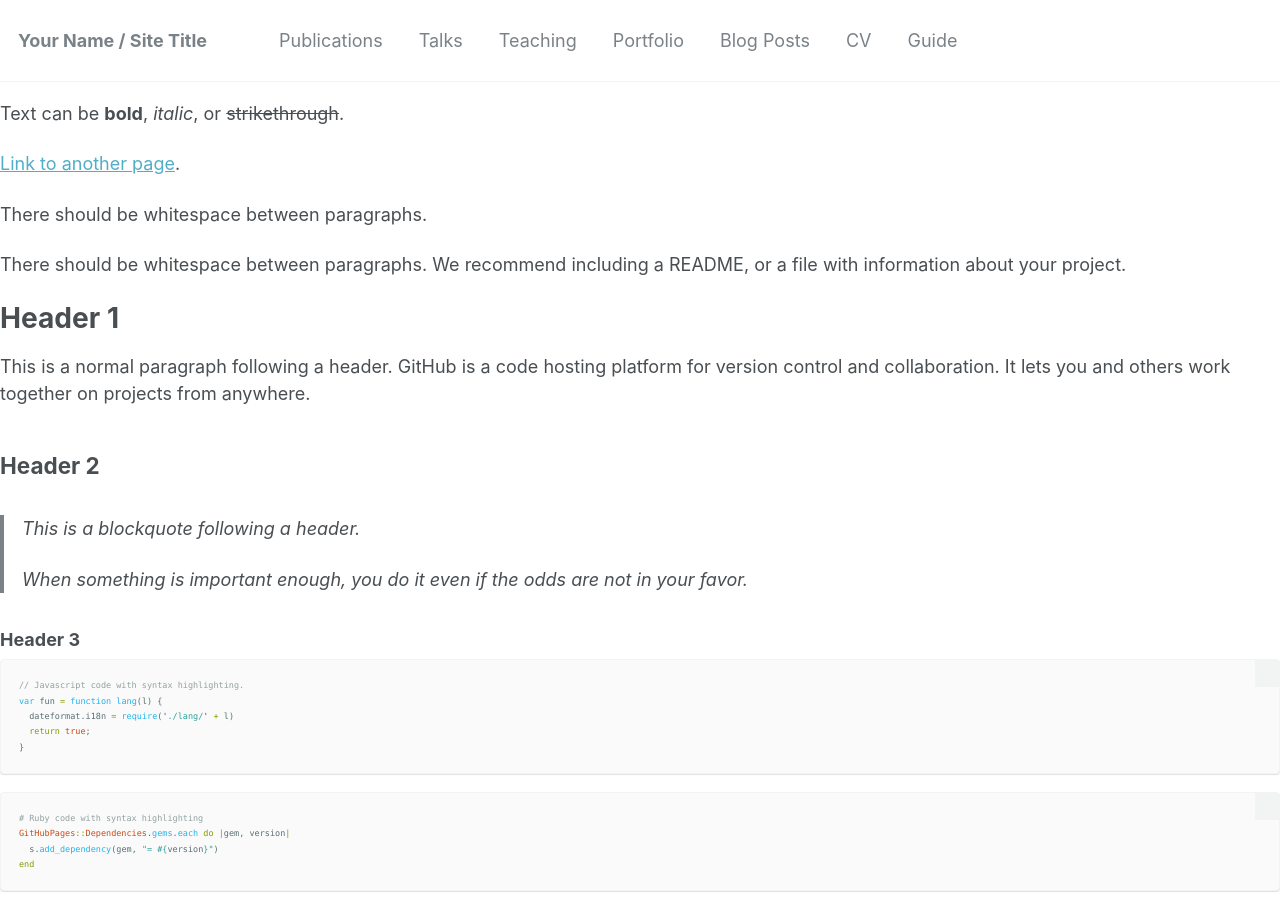
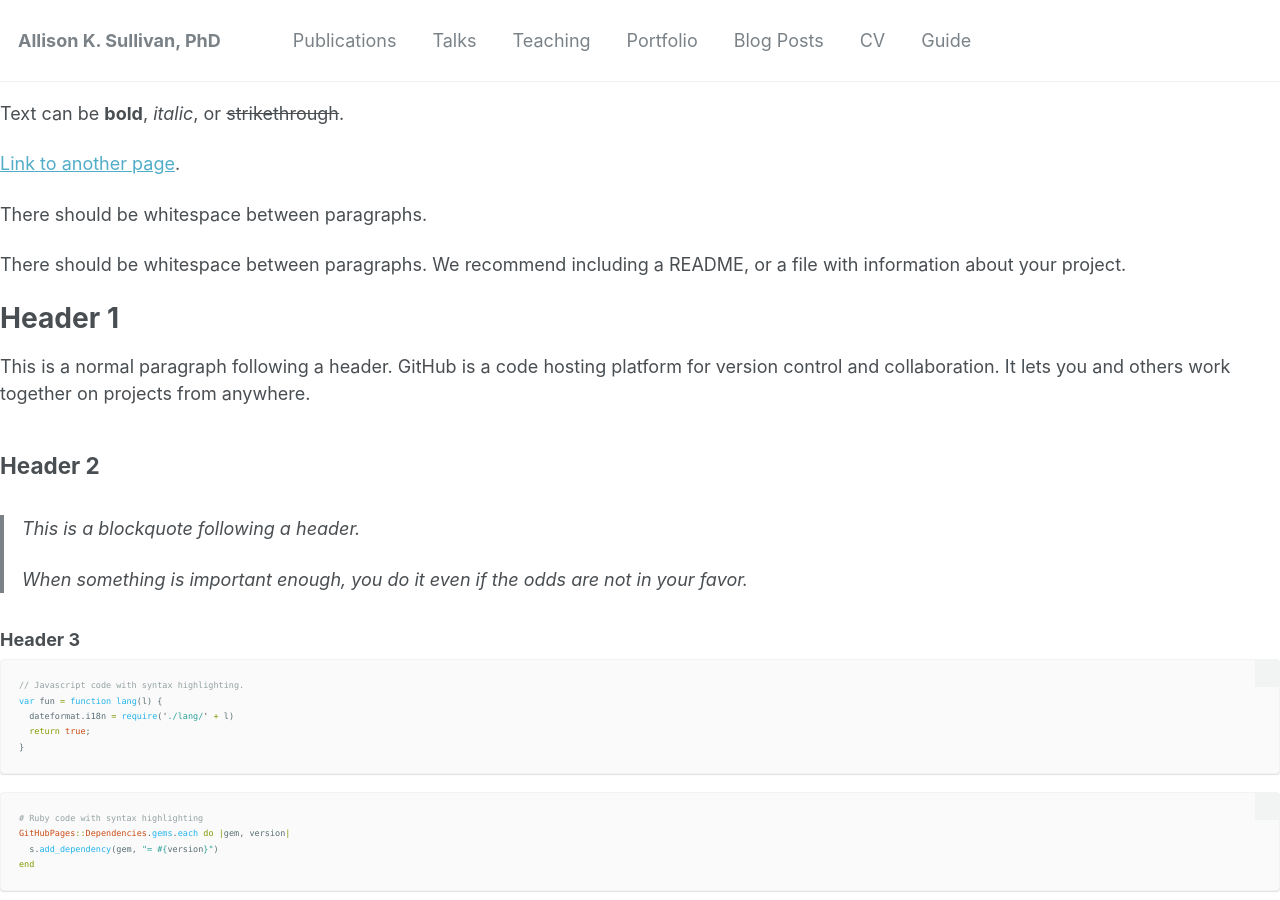
Before and after one commit to Allisonius/allisonius.github.io, a Jekyll site: the page built from index.md, in a window 1280 px wide and 900 px high. Built offline with Jekyll 4.4.1, drawn with Linux system fonts in a browser that asks for light colours; some of the changed text lies outside the part shown.

Commit message:
Update _config.yml

```diff
--- a/_config.yml
+++ b/_config.yml
@@ -7,13 +7,13 @@
 
 # Site Settings
 locale                   : "en-US"
-title                    : "Your Name / Site Title"
+title                    : "Allison K. Sullivan, PhD"
 title_separator          : "-"
-name                     : &name "Your Name"
+name                     : &name "Allison K. Sullivan"
 description              : &description "personal description"
-url                      : https://academicpages.github.io # the base hostname & protocol for your site e.g. "https://mmistakes.github.io"
+url                      : https://allisonius.github.io # the base hostname & protocol for your site e.g. "https://mmistakes.github.io"
 baseurl                  : "" # the subpath of your site, e.g. "/blog"
-repository               : "academicpages/academicpages.github.io"
+repository               : "allisonius/allisonius.github.io"
 teaser                   :  # filename of teaser fallback teaser image placed in /images/, .e.g. "500x300.png"
 breadcrumbs              : false # true, false (default)
 words_per_minute         : 160
@@ -95,7 +95,7 @@ author:
   flickr           :
   facebook         :
   foursquare       :
-  github           : "academicpages"
+  github           : "allisonius"
   google_plus      :
   keybase          :
   instagram        :
```
